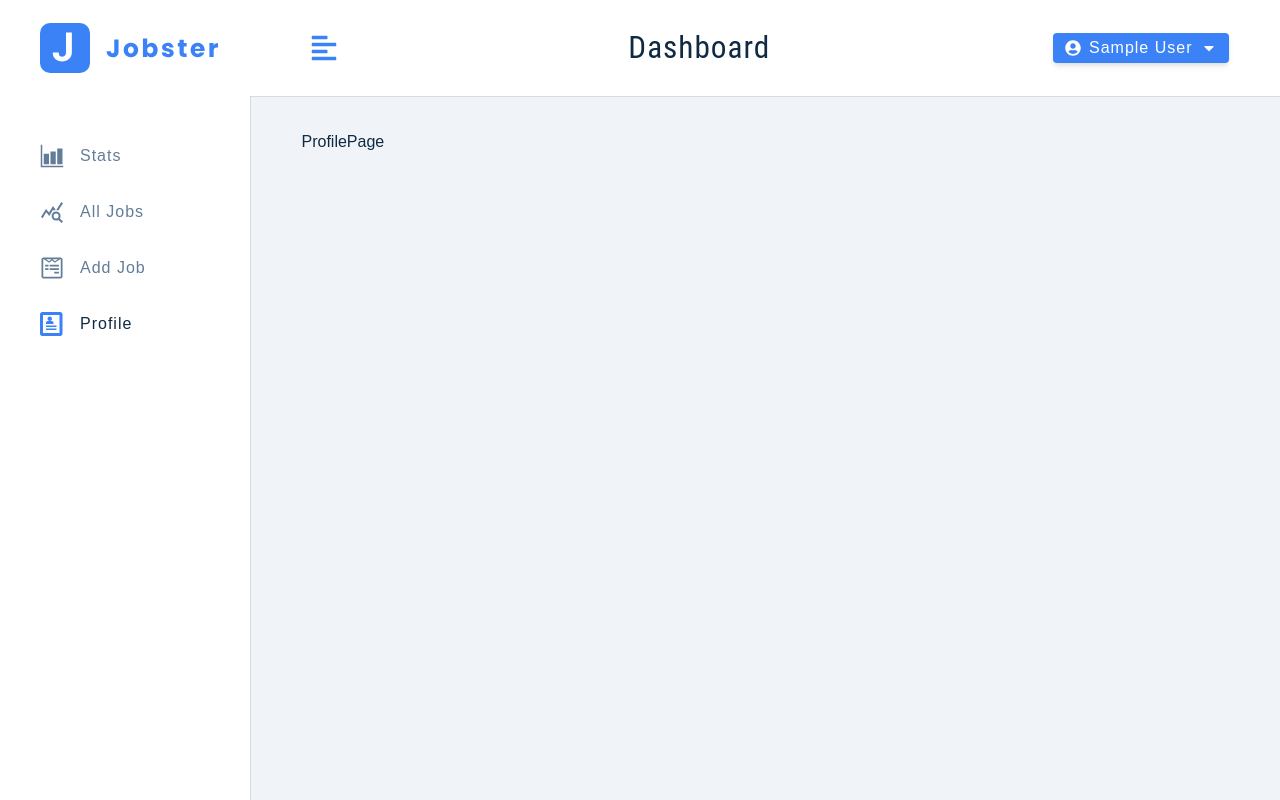
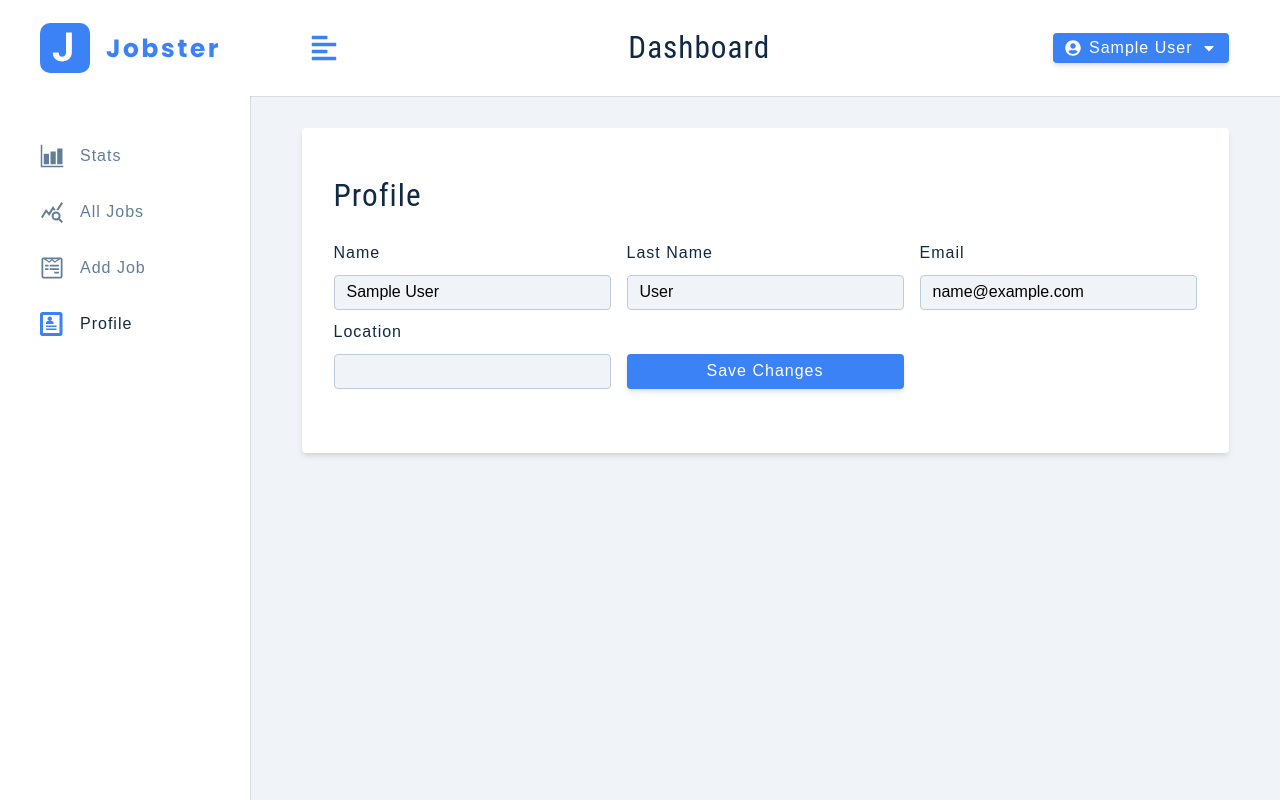
Before and after one commit to mfrancislie/Jobster-project, a React (Create React App) app: page /profile in a window 1280 px wide. Built offline with nearby package versions, Linux system fonts and the light colour scheme; sample sign-in values are in the browser's storage.

Commit message:
profile page structure

```diff
--- /dev/null
+++ b/src/assets/wrappers/DashboardFormPage.js
@@ -0,0 +1,68 @@
+import styled from 'styled-components';
+
+const Wrapper = styled.section`
+  border-radius: var(--borderRadius);
+  width: 100%;
+  background: var(--white);
+  padding: 3rem 2rem 4rem;
+  box-shadow: var(--shadow-2);
+  h3 {
+    margin-top: 0;
+  }
+  .form {
+    margin: 0;
+    border-radius: 0;
+    box-shadow: none;
+    padding: 0;
+    max-width: 100%;
+    width: 100%;
+  }
+  .form-row {
+    margin-bottom: 0;
+  }
+  .form-center {
+    display: grid;
+    row-gap: 0.5rem;
+  }
+  .form-center button {
+    align-self: end;
+    height: 35px;
+    margin-top: 1rem;
+  }
+  .btn-container {
+    display: grid;
+    grid-template-columns: 1fr 1fr;
+    column-gap: 1rem;
+    align-self: flex-end;
+    margin-top: 0.5rem;
+    button {
+      height: 35px;
+    }
+  }
+  .clear-btn {
+    background: var(--grey-500);
+  }
+  .clear-btn:hover {
+    background: var(--black);
+  }
+  @media (min-width: 992px) {
+    .form-center {
+      grid-template-columns: 1fr 1fr;
+      align-items: center;
+      column-gap: 1rem;
+    }
+    .btn-container {
+      margin-top: 0;
+    }
+  }
+  @media (min-width: 1120px) {
+    .form-center {
+      grid-template-columns: 1fr 1fr 1fr;
+    }
+    .form-center button {
+      margin-top: 0;
+    }
+  }
+`;
+
+export default Wrapper;
--- a/src/pages/dashboard/ProfilePage.js
+++ b/src/pages/dashboard/ProfilePage.js
@@ -1,7 +1,73 @@
 import React from 'react';
+import { useState } from 'react';
+import { FormRow } from '../../components';
+import Wrapper from '../../assets/wrappers/DashboardFormPage';
+import { useDispatch, useSelector } from 'react-redux';
+import { toast } from 'react-toastify';
 
-const ProfilePage = () => {
-  return <div>ProfilePage</div>;
+const Profile = () => {
+  const { isLoading, user } = useSelector((store) => store.user);
+  const dispatch = useDispatch();
+
+  const [userData, setUserData] = useState({
+    name: user?.name || '',
+    email: user?.email || '',
+    lastName: user?.lastName || '',
+    location: user?.location || '',
+  });
+
+  const handleSubmit = (e) => {
+    e.preventDefault();
+    const { name, email, lastName, location } = userData;
+
+    if (!name || !email || !lastName || !location) {
+      toast.error('Please Fill Out All Fields');
+      return;
+    }
+  };
+  const handleChange = (e) => {
+    const name = e.target.name;
+    const value = e.target.value;
+    setUserData({ ...userData, [name]: value });
+  };
+  return (
+    <Wrapper>
+      <form className="form" onSubmit={handleSubmit}>
+        <h3>profile</h3>
+
+        <div className="form-center">
+          <FormRow
+            type="text"
+            name="name"
+            value={userData.name}
+            handleChange={handleChange}
+          />
+          <FormRow
+            type="text"
+            labelText="last name"
+            name="lastName"
+            value={userData.lastName}
+            handleChange={handleChange}
+          />
+          <FormRow
+            type="email"
+            name="email"
+            value={userData.email}
+            handleChange={handleChange}
+          />
+          <FormRow
+            type="text"
+            name="location"
+            value={userData.location}
+            handleChange={handleChange}
+          />
+          <button className="btn btn-block" type="submit" disabled={isLoading}>
+            {isLoading ? 'Please Wait...' : 'save changes'}
+          </button>
+        </div>
+      </form>
+    </Wrapper>
+  );
 };
 
-export default ProfilePage;
+export default Profile;
```
Also changed, not shown: 1 other file (tests, documents, lock files or other folders).
